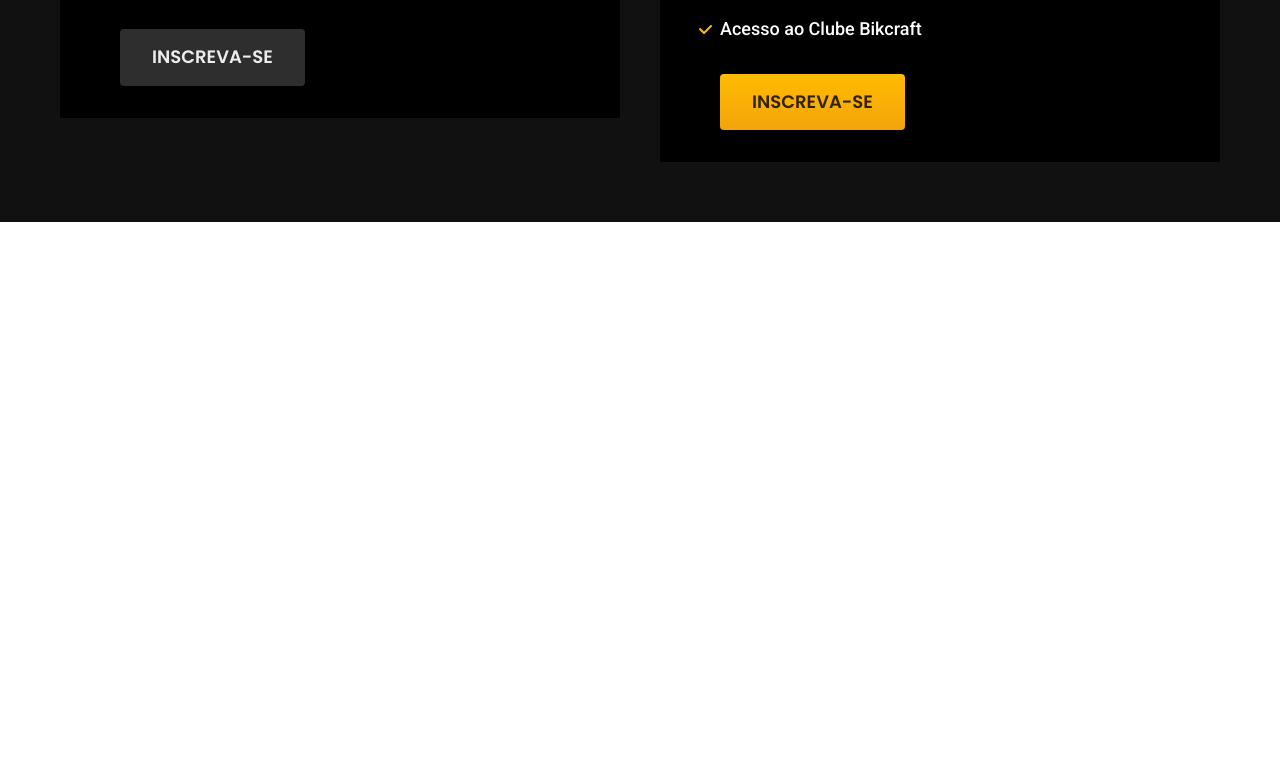
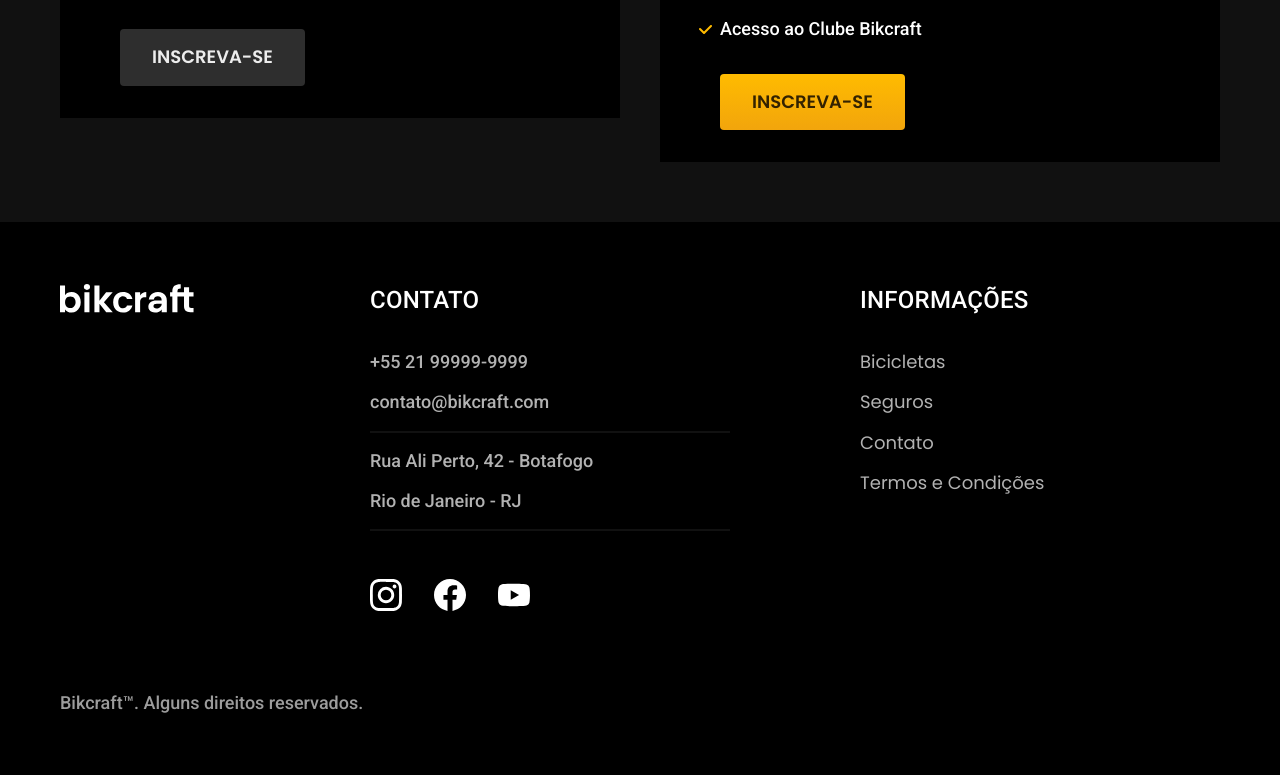
Before and after one commit to AlphaJooj/bikcraft, a plain HTML site: page index.html in a window 1280 px wide. Shown: the part 4325-5100 px from the top of the page. Before the commit the page ends 4547 px from the top, so only its background shows below. Drawn offline with Linux system fonts and the light colour scheme; files whose address does not match are found by name.

Commit message:
Criação do Footer
Criação do footer e finalização da homepage.

```diff
--- /dev/null
+++ b/css/global/footer.css
@@ -0,0 +1,65 @@
+.footer-bg {
+  background-color: var(--cor-12);
+}
+
+.footer {
+  display: grid;
+  grid-template-columns: 3fr 5fr 4fr;
+  gap: 40px;
+  padding-top: 60px;
+  padding-bottom: 60px;
+}
+
+.footer h3 {
+  padding-bottom: 32px;
+}
+
+.footer-contato ul {
+  padding-bottom: 32px;
+}
+
+.footer-contato li:nth-child(even):after {
+  content: "";
+  display: block;
+  max-width: 360px;
+  height: 2px;
+  background: var(--cor-11);
+  margin-top: 16px;
+}
+
+.footer li {
+  margin-bottom: 16px;
+}
+
+.footer-redes {
+  display: flex;
+  gap: 32px;
+}
+
+.footer a:hover {
+  color: var(--cor-0);
+}
+
+.footer-copy {
+  grid-column: 1/-1;
+  margin-top: 40px;
+}
+
+@media (max-width: 800px) {
+  .footer > img {
+    display: none;
+  }
+  .footer {
+    grid-template-columns: 1fr 1fr;
+  }
+}
+
+@media (max-width: 600px) {
+  .footer {
+    grid-template-columns: 1fr;
+    gap: 60px;
+  }
+  .footer-copy {
+    margin-top: 0px;
+  }
+}
--- a/css/style.css
+++ b/css/style.css
@@ -1,7 +1,9 @@
 @import "./global/global.css";
 @import "./utilidades/tipografia.css";
 @import "./utilidades/cores.css";
+
 @import "./global/header.css";
+@import "./global/footer.css";
 
 /* Utilidades */
 @import "./utilidades/componentes.css";
--- a/index.html
+++ b/index.html
@@ -160,6 +160,43 @@
             </div>
         </div>
     </article>
+
+    <!--FOOTER-->
+    <footer class="footer-bg">
+        <div class="footer container">
+            <img src="./img/bikcraft.svg" alt="Bikcraft">
+
+            <div class="footer-contato">
+                <h3 class="font-2-l-b cor-0">Contato</h3>
+                <ul class="font-2-m cor-5">
+                    <li><a href="tel:+5521999999999">+55 21 99999-9999</a></li>
+                    <li><a href="mailto:contato@bikcraft.com">contato@bikcraft.com</a></li>
+                    <li>Rua Ali Perto, 42 - Botafogo</li>
+                    <li>Rio de Janeiro - RJ</li>
+                </ul>
+                <div class="footer-redes">
+                    <a href=""><img src="./img/redes/instagram.svg" alt="Instagram"></a>
+                    <a href=""><img src="./img/redes/facebook.svg" alt="Facebook"></a>
+                    <a href=""><img src="./img/redes/youtube.svg" alt="Youtube"></a>
+                </div>
+            </div>
+
+
+
+            <div class="footer-informacoes">
+                <h3 class="font-2-l-b cor-0">Informações</h3>
+                <nav>
+                    <ul class="font-1-m cor-5">
+                        <li><a href="./bicicletas.hmtl">Bicicletas</a></li>
+                        <li><a href="./seguros.html">Seguros</a></li>
+                        <li><a href="./contato.html">Contato</a></li>
+                        <li><a href="./termos.html">Termos e Condições</a></li>
+                    </ul>
+                </nav>
+            </div>
+            <p class="footer-copy font-2-m cor-6">Bikcraft™. Alguns direitos reservados.</p>
+        </div>
+    </footer>
 </body>
 
 </html>
```
